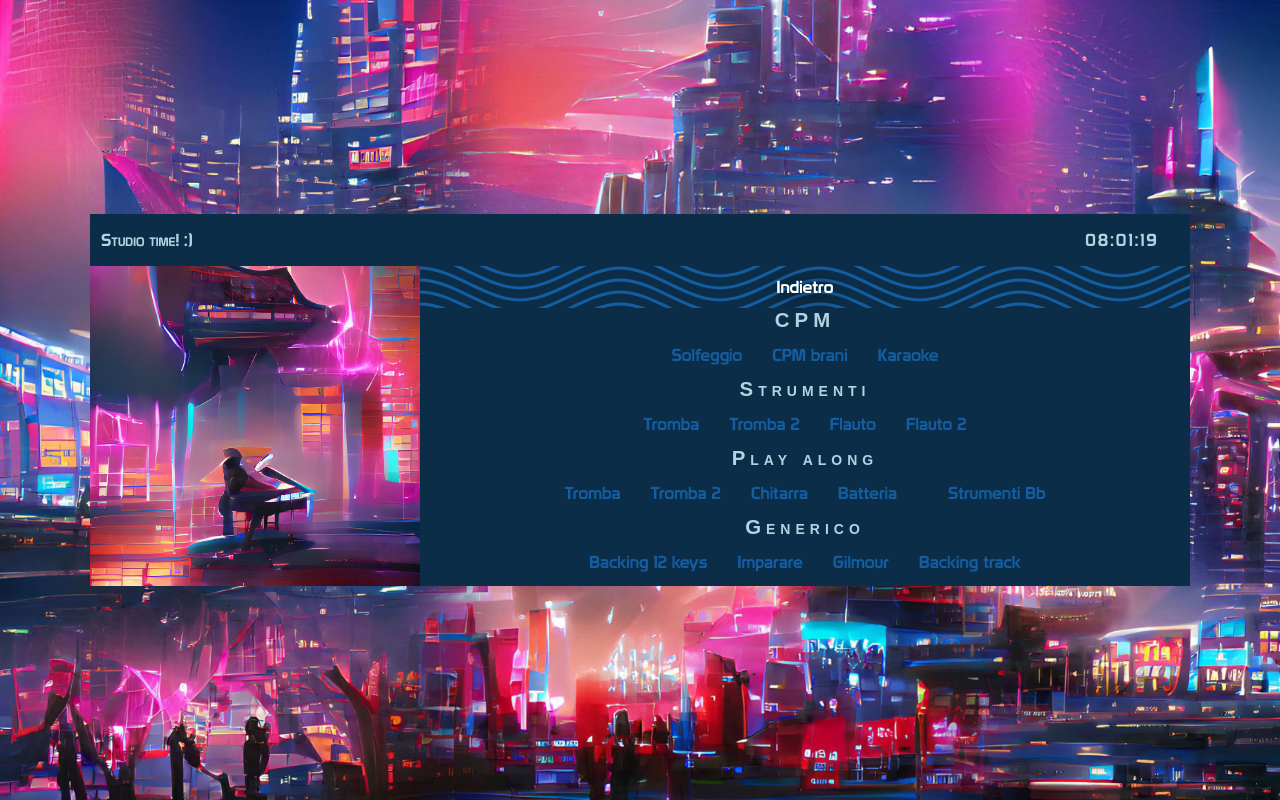
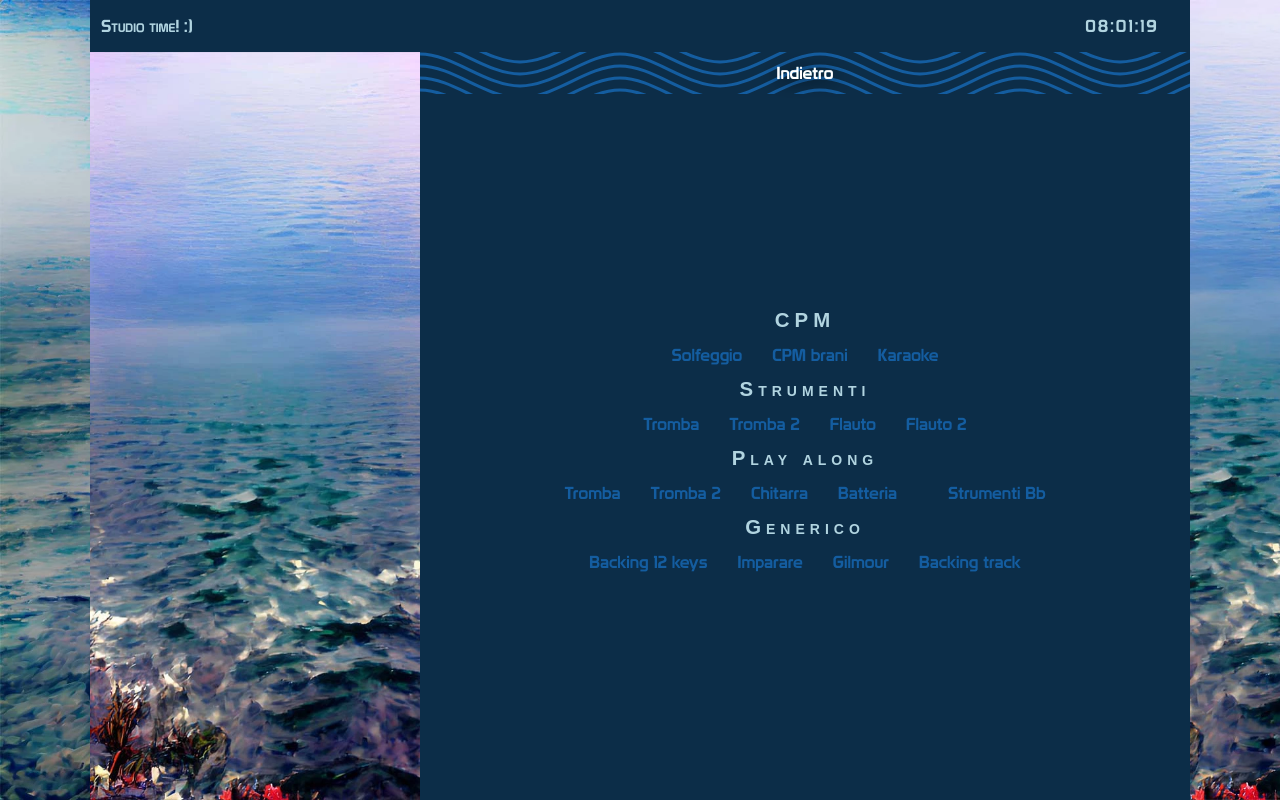
Before and after one commit to Sneffel/Bruno-Neureiter, a PHP site: page /home/studio in a window 1280 px wide. Run offline with PHP 8.4, Linux system fonts and the light colour scheme.

Commit message:
stile revamp

```diff
--- a/home/css.css
+++ b/home/css.css
@@ -18,7 +18,7 @@ button:hover{
 }
 body{
   margin: 0;
-  background-image: url('sfondo.jpg') !important;
+  background-image: url('sfondo.webp') !important;
   background-size: cover;
   background-repeat: no-repeat;
 
@@ -99,10 +99,10 @@ background-color: var(--sfondo);
 
 }
 [id=home]{
-  background: url("home.png");
+  background: url("home.webp");
 }
 [id=studio]{
-  background: url("studio.png");
+  background: url("studio.webp");
 }
 .immagine{
 background-repeat: no-repeat;
--- a/home/studio/index.html
+++ b/home/studio/index.html
@@ -14,7 +14,6 @@
 <body class="centra" onload="startTime()">
 
 
-<div class="bigone">
   <table>
     <tbody>
          <tr>
@@ -49,7 +48,6 @@
         </tr>
    </tbody>
   </table>
-</div>
 
 </body>
 </html>
```
Also changed, not shown: home/home.webp (added), home/sfondo.webp (added), home/studio.webp (added).
